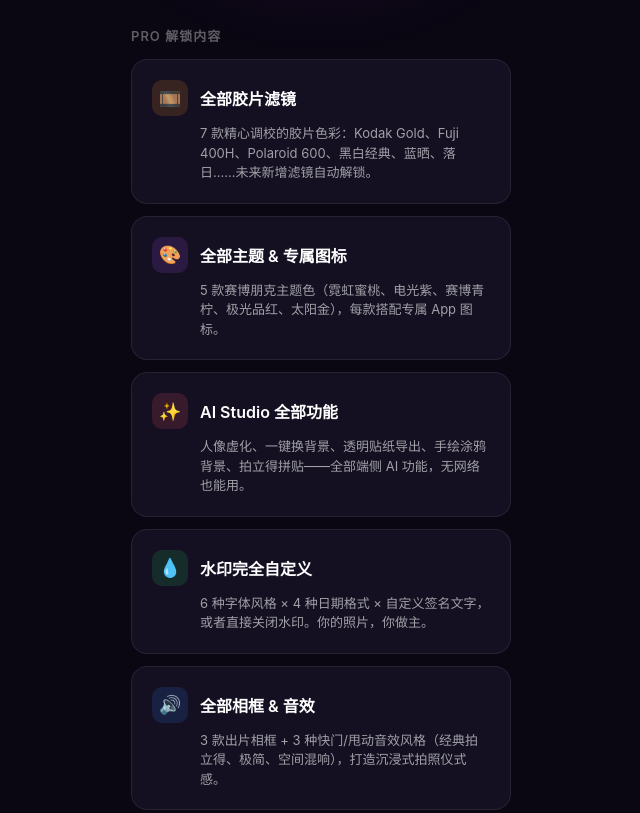
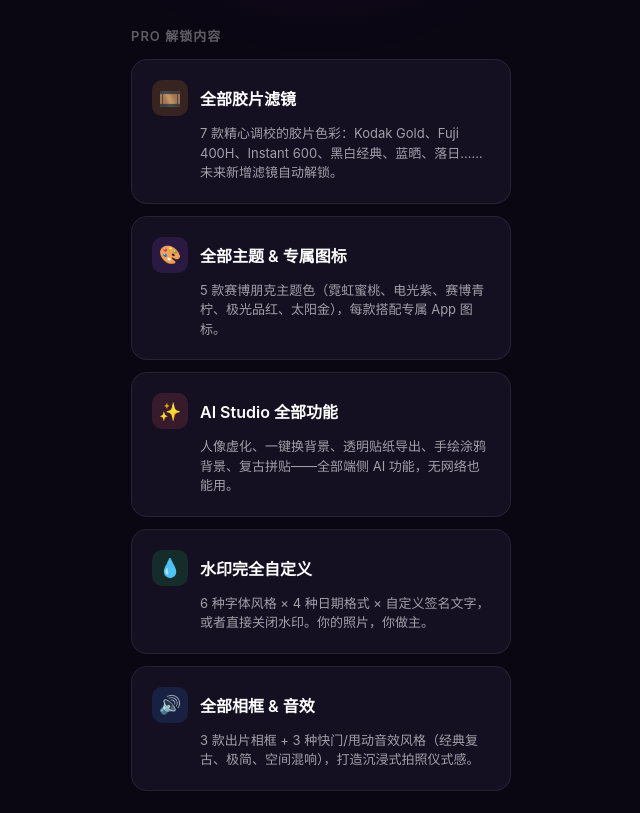
Before and after one commit to XiaoGuoCoder/apps_privacys, a plain HTML site: page com.picocam.app/pro_zh.html in a window 1280 px wide. Shown: the part 340-1153 px from the top of the page, without its empty margins (319-959 px from the left). Drawn offline with Linux system fonts and the light colour scheme.

Commit message:
fix: remove Polaroid brand name from Pro landing page (4.1c compliance)

```diff
--- a/com.picocam.app/pro_zh.html
+++ b/com.picocam.app/pro_zh.html
@@ -115,7 +115,7 @@
 
         <div class="feature-card animate-in delay-1">
             <div class="feature-header"><div class="feature-icon orange">🎞️</div><div class="feature-name">全部胶片滤镜</div></div>
-            <div class="feature-desc">7 款精心调校的胶片色彩：Kodak Gold、Fuji 400H、Polaroid 600、黑白经典、蓝晒、落日……未来新增滤镜自动解锁。</div>
+            <div class="feature-desc">7 款精心调校的胶片色彩：Kodak Gold、Fuji 400H、Instant 600、黑白经典、蓝晒、落日……未来新增滤镜自动解锁。</div>
         </div>
         <div class="feature-card animate-in delay-2">
             <div class="feature-header"><div class="feature-icon purple">🎨</div><div class="feature-name">全部主题 & 专属图标</div></div>
@@ -123,7 +123,7 @@
         </div>
         <div class="feature-card animate-in delay-2">
             <div class="feature-header"><div class="feature-icon pink">✨</div><div class="feature-name">AI Studio 全部功能</div></div>
-            <div class="feature-desc">人像虚化、一键换背景、透明贴纸导出、手绘涂鸦背景、拍立得拼贴——全部端侧 AI 功能，无网络也能用。</div>
+            <div class="feature-desc">人像虚化、一键换背景、透明贴纸导出、手绘涂鸦背景、复古拼贴——全部端侧 AI 功能，无网络也能用。</div>
         </div>
         <div class="feature-card animate-in delay-3">
             <div class="feature-header"><div class="feature-icon green">💧</div><div class="feature-name">水印完全自定义</div></div>
@@ -131,7 +131,7 @@
         </div>
         <div class="feature-card animate-in delay-3">
             <div class="feature-header"><div class="feature-icon blue">🔊</div><div class="feature-name">全部相框 & 音效</div></div>
-            <div class="feature-desc">3 款出片相框 + 3 种快门/甩动音效风格（经典拍立得、极简、空间混响），打造沉浸式拍照仪式感。</div>
+            <div class="feature-desc">3 款出片相框 + 3 种快门/甩动音效风格（经典复古、极简、空间混响），打造沉浸式拍照仪式感。</div>
         </div>
 
         <div class="section-title animate-in delay-3">免费 vs Pro</div>
@@ -172,7 +172,7 @@
         </div>
 
         <div class="footer">
-            <p>PicoSnap · 拍立得相机</p>
+            <p>PicoSnap · 复古即时相机</p>
             <p><a href="privacy_policy.html">隐私政策</a> · <a href="mailto:xiaoguocoder@gmail.com">联系我们</a></p>
             <p style="margin-top: 8px;">© 2025 PicoSnap. All rights reserved.</p>
         </div>
```
